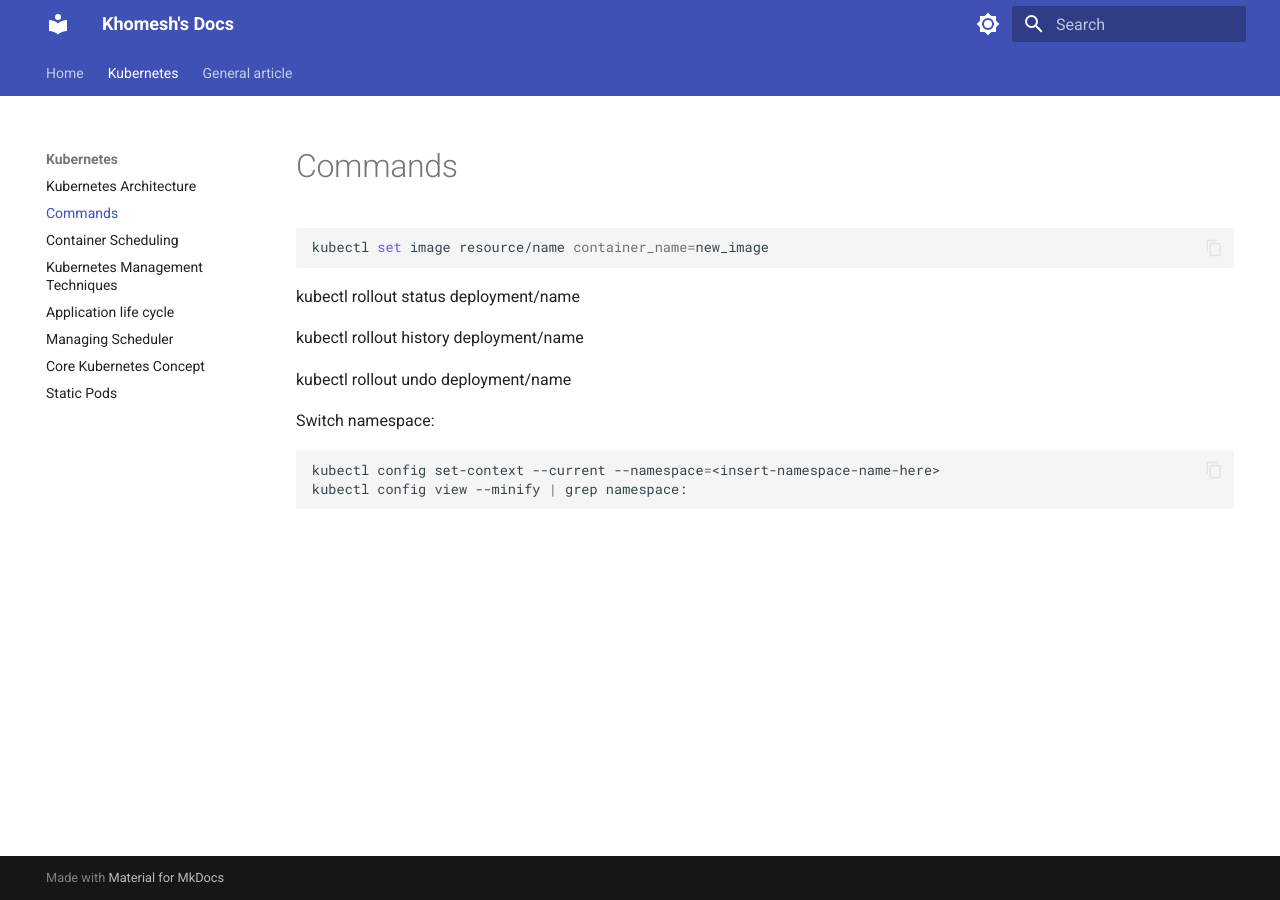
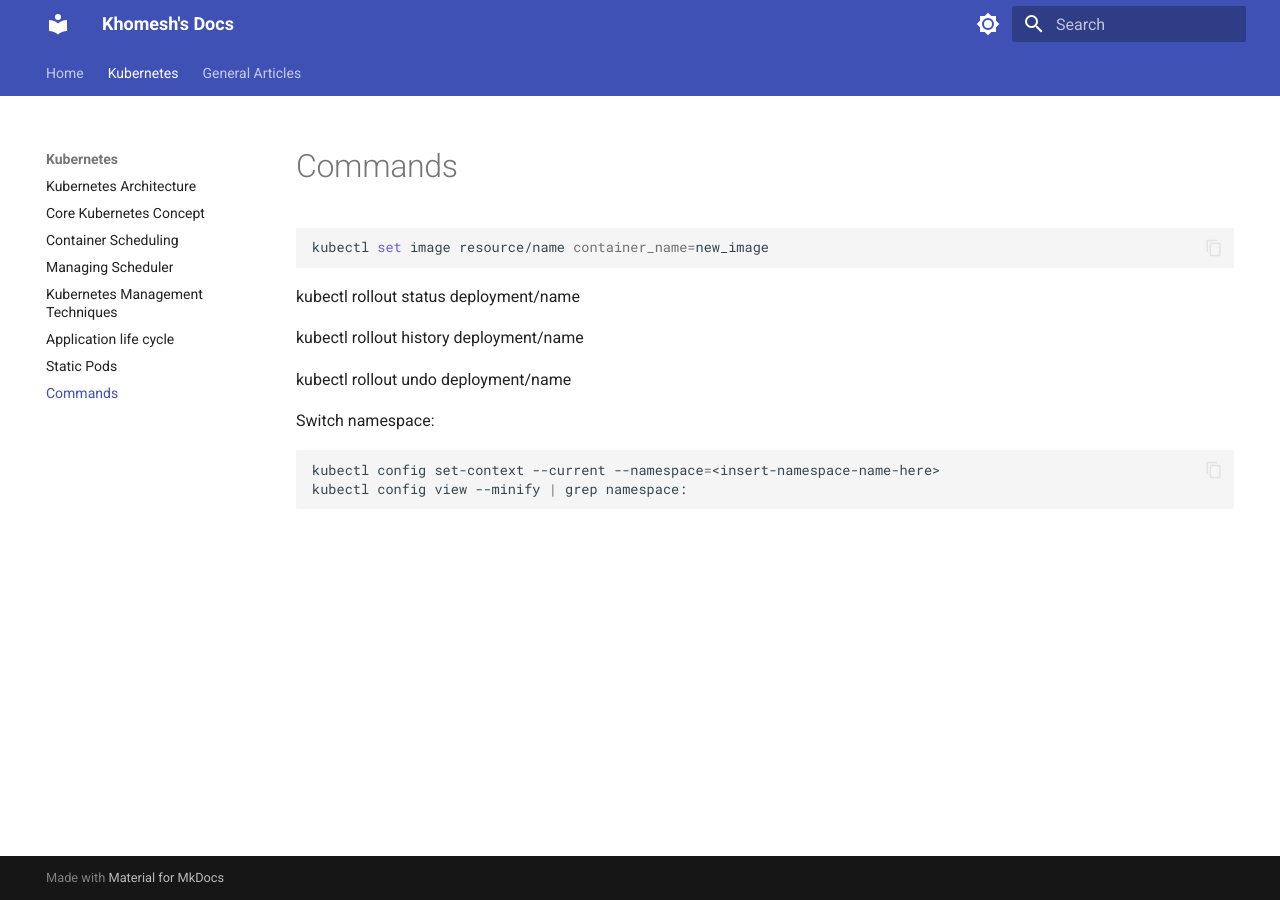
Before and after one commit to khomesh24/docs, an MkDocs documentation site: the page built from docs/Kubernetes/Commands.md, in a window 1280 px wide. Built offline with MkDocs 1.6.1 and Material for MkDocs 9.7.7, drawn with Linux system fonts in a browser that asks for light colours; some of the changed lines change nothing that is shown.

Commit message:
Added nav config to sort articles

```diff
--- a/mkdocs.yml
+++ b/mkdocs.yml
@@ -53,3 +53,18 @@ markdown_extensions:
   - pymdownx.superfences
   - pymdownx.mark
   - attr_list
+
+# Sorting the articles
+nav:
+  - 'Home': index.md
+  - 'Kubernetes':
+      - 'Kubernetes/Architecture.md'
+      - 'Kubernetes/Resources.md'
+      - 'Kubernetes/Container scheduling.md'
+      - 'Kubernetes/Managing scheduler.md'
+      - 'Kubernetes/Management Techniques.md'
+      - 'Kubernetes/Managing Applications.md'
+      - 'Kubernetes/Static_pods.md'
+      - 'Kubernetes/Commands.md'
+  - 'General Articles':
+      - 'general article/Setup VNC.md'
```
